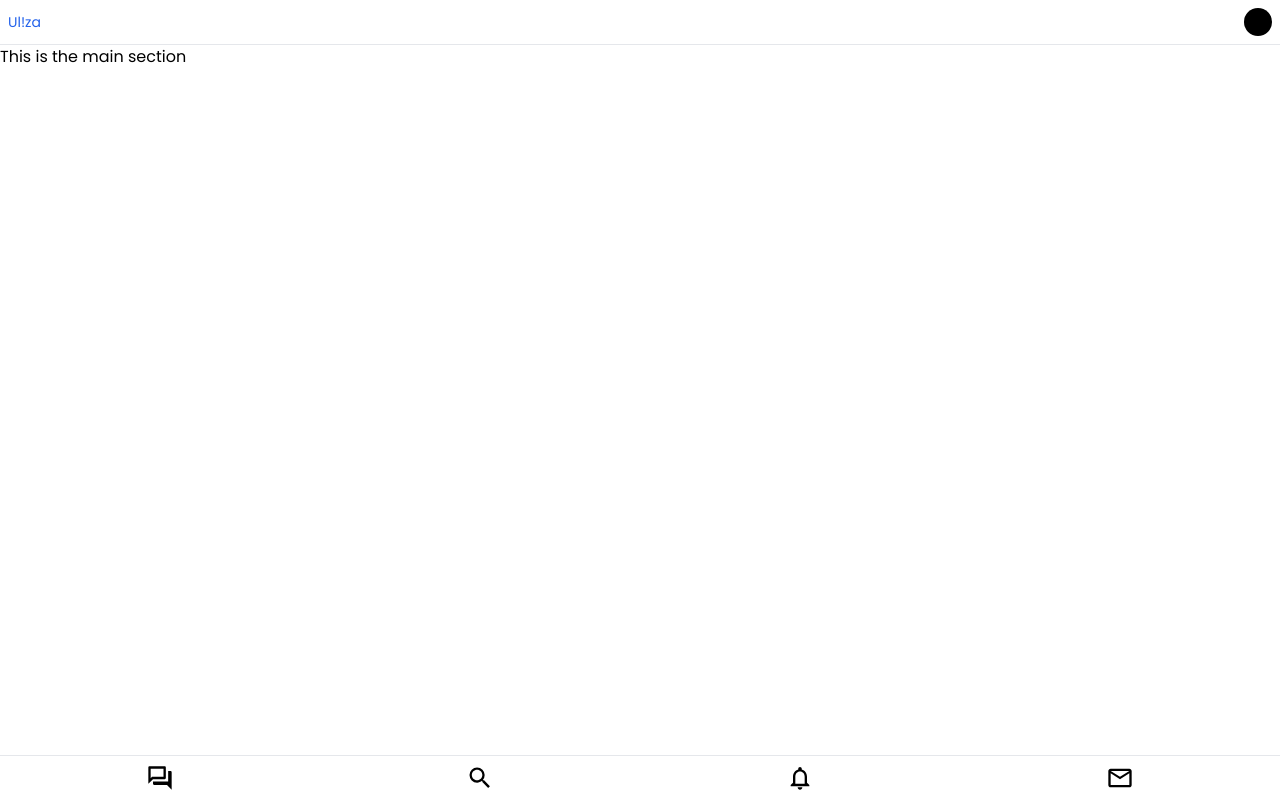
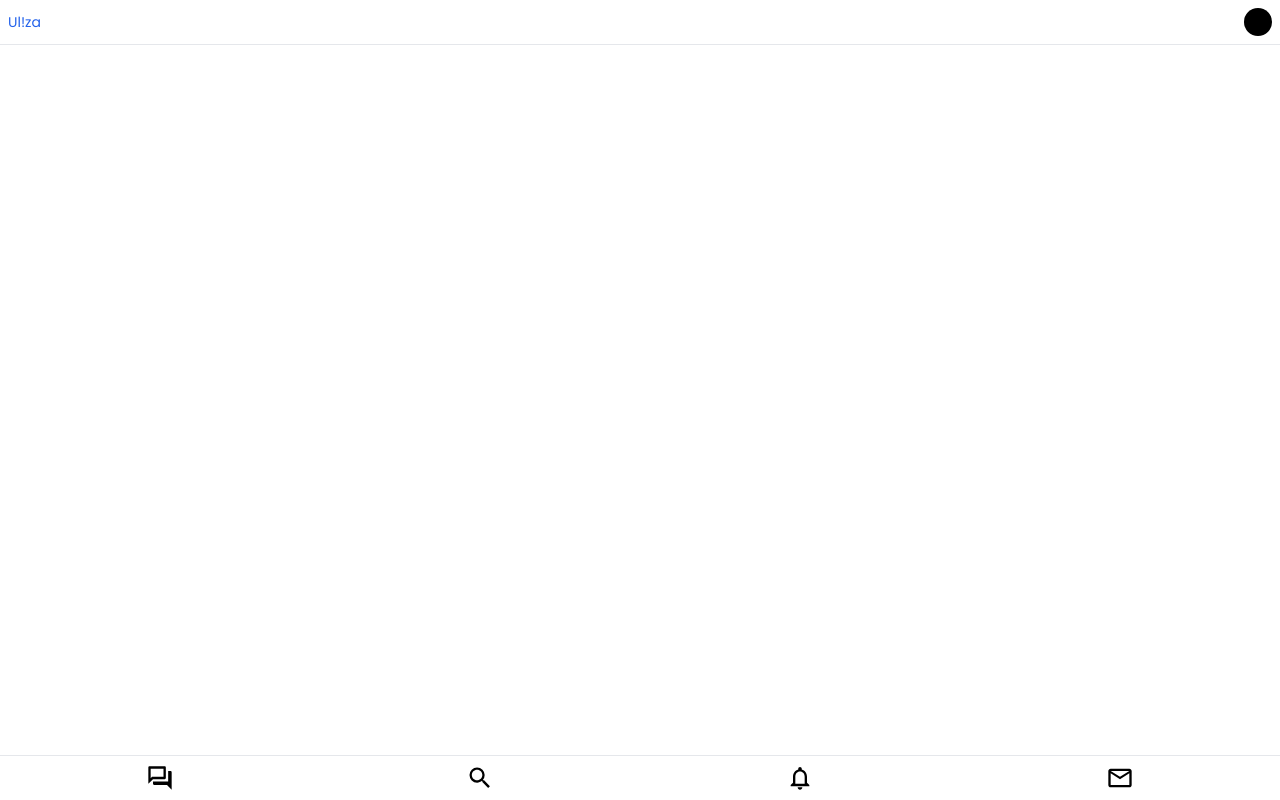
Before and after one commit to OyugoObonyo/Uliza-Frontend, a React (Vite) app: page / in a window 1280 px wide. Built offline with nearby package versions, Linux system fonts and the light colour scheme.

Commit message:
Commence building main component

```diff
--- a/src/components/layout/Main.jsx
+++ b/src/components/layout/Main.jsx
@@ -1,3 +1,9 @@
 export default function Main() {
-  return <main className="flex-1">This is the main section</main>;
+  return (
+    <main className="flex-1">
+      <div>
+        <div></div>
+      </div>
+    </main>
+  );
 }
```
